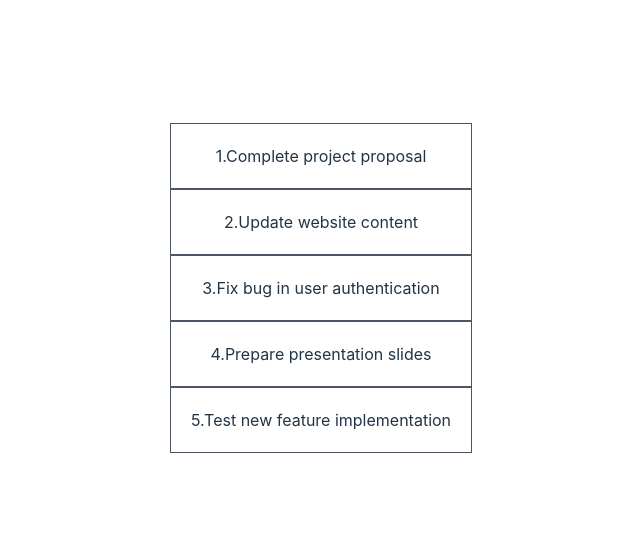
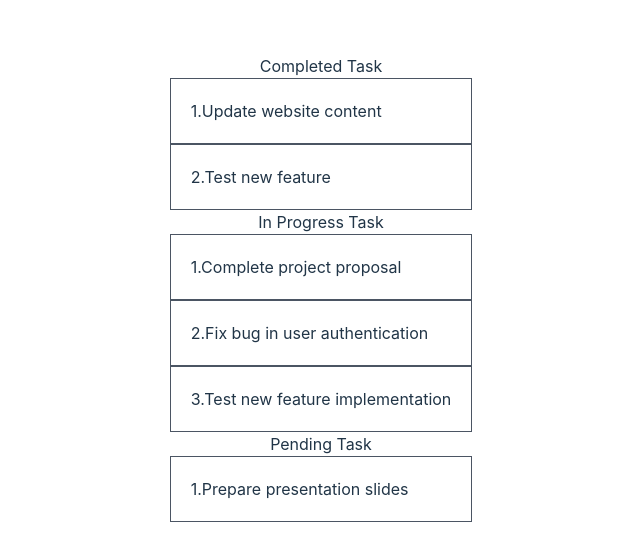
Before and after one commit to Nazmul96/vuejs-loop-event-reactivity, a Vue app: page / in a window 1280 px wide. Shown: the part 112-672 px from the top of the page, without its empty margins (319-959 px from the left). Built offline with nearby package versions, Linux system fonts and the light colour scheme.

Commit message:
display progress using lopp

```diff
--- a/src/App.vue
+++ b/src/App.vue
@@ -1,15 +1,33 @@
 <script setup>
-  const tasks = [
-  "Complete project proposal",
-  "Update website content",
-  "Fix bug in user authentication",
-  "Prepare presentation slides",
-  "Test new feature implementation",
- ];
+ const tasks = [
+  { id: 1, title: "Complete project proposal", status: "In Progress" },
+  { id: 2, title: "Update website content", status: "Completed" },
+  { id: 3, title: "Fix bug in user authentication", status: "In Progress" },
+  { id: 4, title: "Prepare presentation slides", status: "Pending" },
+  { id: 5, title: "Test new feature implementation", status: "In Progress" },
+  { id: 6, title: "Test new feature", status: "Completed" },
+];
+
+function getCompleteTasks(){
+  return tasks.filter(task =>'Completed'==task.status)
+}
+function getTasksInProgress(){
+  return tasks.filter(task =>'In Progress'==task.status)
+}
+function getPendingInProgress(){
+  return tasks.filter(task =>'Pending'==task.status)
+}
 </script>
 
 <template>
-   <div class="p-5 border border-gray-600 w-50" v-for="(task,index) in tasks">{{ index+1}}.{{ task }}</div>
+   <h2>Completed Task</h2>
+   <div class="p-5 border border-gray-600 text-left" v-for="(task,index) in getCompleteTasks()" :key="index">{{ index+1 }}.{{ task.title }}</div>
+
+   <h2>In Progress Task</h2>
+   <div class="p-5 border border-gray-600 text-left" v-for="(task,index) in getTasksInProgress()" :key="index">{{ index+1 }}.{{ task.title }}</div>
+
+   <h2>Pending Task</h2>
+   <div class="p-5 border border-gray-600 text-left" v-for="(task,index) in getPendingInProgress()" :key="index">{{ index+1 }}.{{ task.title }}</div>
 </template>
 
 <style scoped>
```
